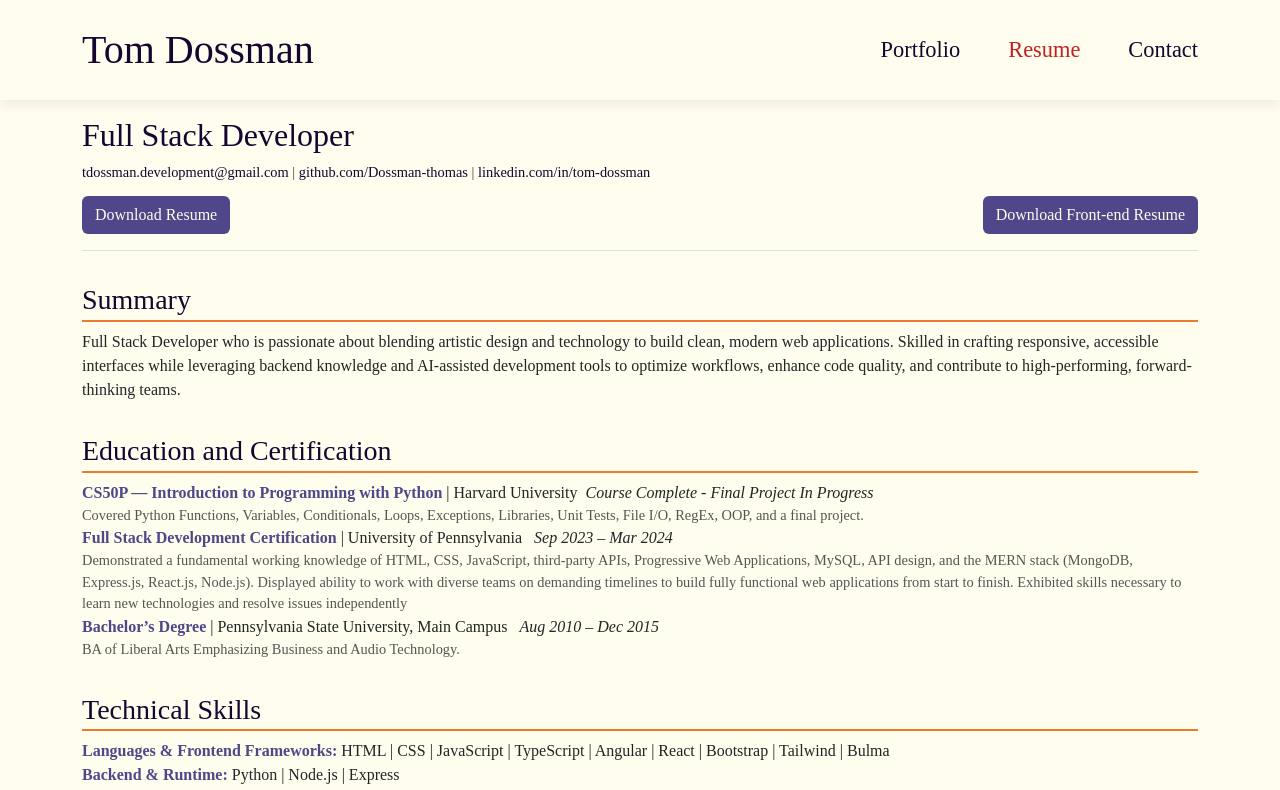
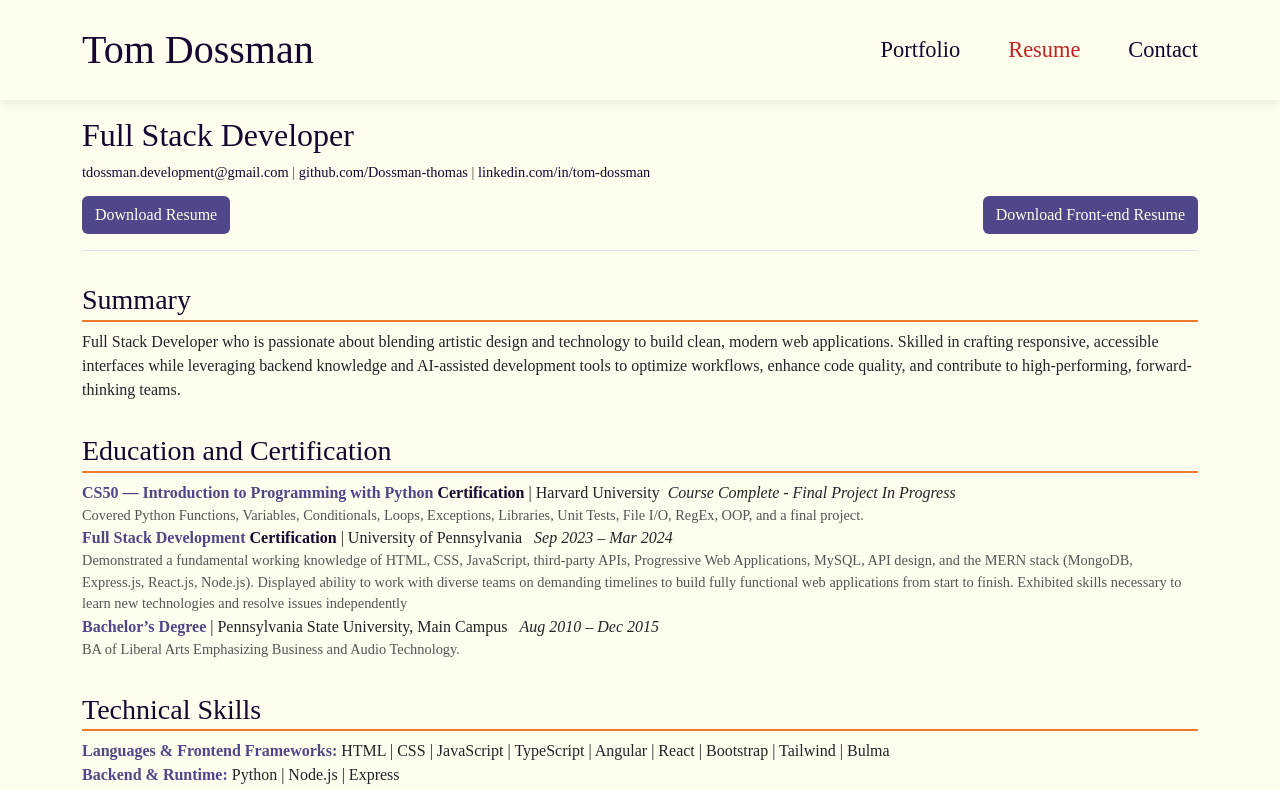
Before and after one commit to Dossman-thomas/Portfolio, a React (Vite) app: page /resume in a window 1280 px wide. Shown: the top 790 px of the page. Built offline with nearby package versions, Linux system fonts and the light colour scheme; a web font is replaced by a local one.

Commit message:
created certificate modal component for displaying a modal of my cs50 'shirtificate' from completing the last problem set of the cs50 Harvard intro to programming with python course

```diff
--- /dev/null
+++ b/src/components/CertificateModal.jsx
@@ -0,0 +1,75 @@
+import { useState } from "react";
+
+export default function CertificateModal({ pngPath, title }) {
+  const [isOpen, setIsOpen] = useState(false);
+
+  return (
+    <>
+      {/* Clickable text link */}
+      <a
+        href="#"
+        onClick={(e) => {
+          e.preventDefault();
+          setIsOpen(true);
+        }}
+        style={{
+          cursor: "pointer",
+        }}
+      >
+        Certification
+      </a>
+
+      {/* Modal */}
+      {isOpen && (
+        <div
+          onClick={() => setIsOpen(false)}
+          style={{
+            position: "fixed",
+            top: 0,
+            left: 0,
+            width: "100%",
+            height: "100%",
+            backgroundColor: "rgba(0,0,0,0.7)",
+            display: "flex",
+            justifyContent: "center",
+            alignItems: "center",
+            zIndex: 1000,
+          }}
+        >
+          <div
+            onClick={(e) => e.stopPropagation()}
+            style={{
+              backgroundColor: "var(--bckgrnd)",
+              padding: "1rem",
+              maxWidth: "90%",
+              maxHeight: "90%",
+              overflow: "auto",
+              borderRadius: "8px",
+            }}
+          >
+            {/* Close button */}
+            <button
+              onClick={() => setIsOpen(false)}
+              style={{
+                float: "right",
+                background: "none",
+                border: "none",
+                fontSize: "1.2rem",
+                cursor: "pointer",
+              }}
+            >
+              ✖
+            </button>
+
+            {/* PNG displayed inside modal */}
+            <img
+              src={pngPath}
+              alt={`${title} Certificate`}
+              style={{ width: "100%", height: "auto" }}
+            />
+          </div>
+        </div>
+      )}
+    </>
+  );
+}
--- a/src/pages/Resume.jsx
+++ b/src/pages/Resume.jsx
@@ -1,6 +1,8 @@
 import "../css/resume.css";
 import DossmanResume from "../assets/deliverables/Tom_Dossman_Resume.pdf";
 import FEDossmanResume from "../assets/deliverables/Tom_Dossman_Resume_FE.pdf";
+import CS50Shirtificate from "../assets/media/CS50_Shirtificate.png";
+import CertificateModal from "../components/CertificateModal";
 
 export default function Resume() {
   return (
@@ -77,9 +79,12 @@ export default function Resume() {
             <h3 className="underlines">Education and Certification</h3>
             <ul style={{ listStyleType: "none", paddingLeft: 0 }}>
               <li>
-                <strong>CS50P — Introduction to Programming with Python</strong>{" "}
+                <strong>
+                  CS50 — Introduction to Programming with Python{" "}
+                  <CertificateModal pngPath={CS50Shirtificate} title="CS50P" />
+                </strong>{" "}
                 | Harvard University &nbsp;
-                <em>Course Complete - Final Project In Progress</em>
+                <em>Course Complete - Final Project In Progress</em>{" "}
                 <div className="edu-subtexts">
                   Covered Python Functions, Variables, Conditionals, Loops,
                   Exceptions, Libraries, Unit Tests, File I/O, RegEx, OOP, and a
@@ -87,18 +92,32 @@ export default function Resume() {
                 </div>
               </li>
               <li>
-                <strong>Full Stack Development Certification</strong> |
-                University of Pennsylvania &nbsp; <em>Sep 2023 – Mar 2024</em>
+                <strong>
+                  {" "}
+                  Full Stack Development
+                  <a
+                    href="https://certificates-pod.sas.upenn.edu/f093c48e-907f-492c-8794-aebf038db9d3#acc.p73QquhP"
+                    target="_blank"
+                    rel="noopener noreferrer"
+                  >
+                    {" "}
+                    Certification
+                  </a>
+                </strong>{" "}
+                | University of Pennsylvania &nbsp; <em>
+                  Sep 2023 – Mar 2024
+                </em>{" "}
+                <div className="edu-subtexts">
+                  Demonstrated a fundamental working knowledge of HTML, CSS,
+                  JavaScript, third-party APIs, Progressive Web Applications,
+                  MySQL, API design, and the MERN stack (MongoDB, Express.js,
+                  React.js, Node.js). Displayed ability to work with diverse
+                  teams on demanding timelines to build fully functional web
+                  applications from start to finish. Exhibited skills necessary
+                  to learn new technologies and resolve issues independently
+                </div>
               </li>
-              <div className="edu-subtexts">
-                Demonstrated a fundamental working knowledge of HTML, CSS,
-                JavaScript, third-party APIs, Progressive Web Applications,
-                MySQL, API design, and the MERN stack (MongoDB, Express.js,
-                React.js, Node.js). Displayed ability to work with diverse teams
-                on demanding timelines to build fully functional web
-                applications from start to finish. Exhibited skills necessary to
-                learn new technologies and resolve issues independently
-              </div>
+
               <li>
                 <strong>Bachelor’s Degree</strong> | Pennsylvania State
                 University, Main Campus &nbsp; <em>Aug 2010 – Dec 2015</em>
```
